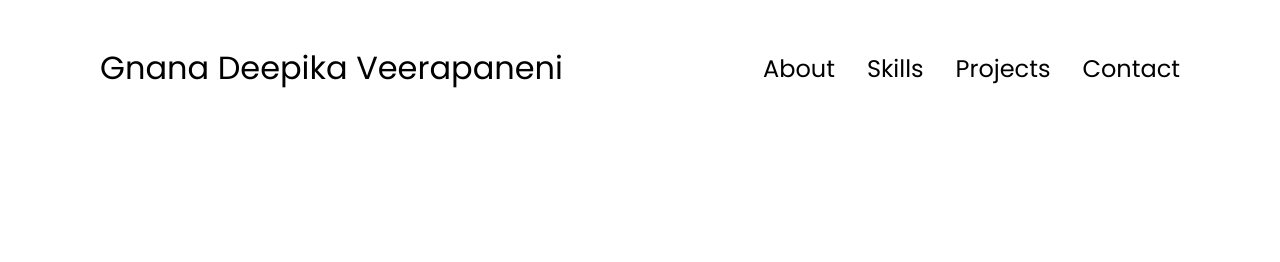
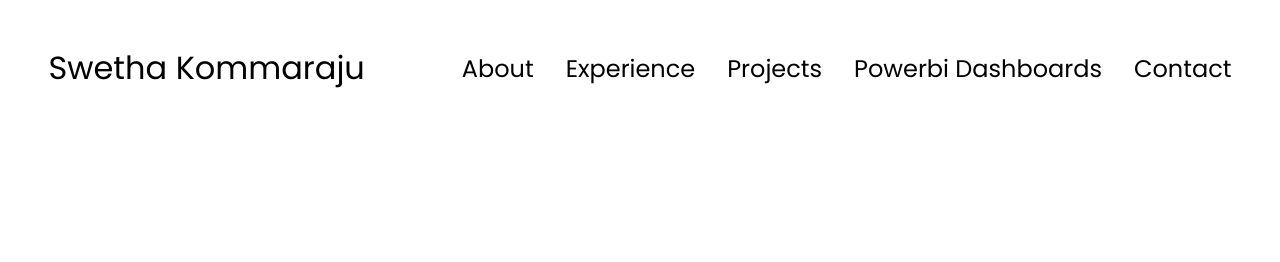
Before and after one commit to Veerapaneni-Deepika/Portfolio, a plain HTML site: page index.html in a window 1280 px wide. Shown: the top 262 px of the page. Drawn offline with Linux system fonts and the light colour scheme.

Commit message:
Update index.html

```diff
--- a/index.html
+++ b/index.html
@@ -9,23 +9,20 @@
     <link rel="stylesheet" href="mediaqueries.css" />
   </head>
   <body>
-
-  <nav id="desktop-nav">
-      <div class="logo">Gnana Deepika Veerapaneni</div>
+    <nav id="desktop-nav">
+      <div class="logo">Swetha Kommaraju</div>
       <div>
         <ul class="nav-links">
           <li><a href="#about">About</a></li>
-          <li><a href="#experience">Skills</a></li>
-<!--           <li><a href="#skills">Skills</a></li> -->
+          <li><a href="#experience">Experience</a></li>
           <li><a href="#projects">Projects</a></li>
-<!--           <li><a href="#education">Education</a></li> -->
+        <li><a href="#powerbi">Powerbi Dashboards</a></li>
           <li><a href="#contact">Contact</a></li>
         </ul>
       </div>
     </nav>
-
     <nav id="hamburger-nav">
-      <div class="logo">Gnana Deepika Veerapaneni</div>
+      <div class="logo">Swetha Kommaraju</div>
       <div class="hamburger-menu">
         <div class="hamburger-icon" onclick="toggleMenu()">
           <span></span>
@@ -34,14 +31,14 @@
         </div>
         <div class="menu-links">
           <li><a href="#about" onclick="toggleMenu()">About</a></li>
-          <li><a href="#experience" onclick="toggleMenu()">Skills</a></li>
-          <!-- <li><a href="#skills" onclick="toggleMenu()">Skills</a></li> -->
-	        <li><a href="#projects" onclick="toggleMenu()">Projects</a></li>
-          <!-- <li><a href="#education" onclick="toggleMenu()">Education</a></li> -->
+          <li><a href="#experience" onclick="toggleMenu()">Experience</a></li>
+          <li><a href="#projects" onclick="toggleMenu()">Projects</a></li>
+	  <li><a href="#powerbi" onclick="toggleMenu()">Powerbi Dashboards</a></li>
           <li><a href="#contact" onclick="toggleMenu()">Contact</a></li>
         </div>
       </div>
     </nav>
+
     <section id="profile">
       <div class="section__pic-container">
         <img src="https://raw.githubusercontent.com/Veerapaneni-Deepika/Portfolio/main/Assets/Photo1.jpg" alt="Deepika Veerapaneni profile picture" />
```
